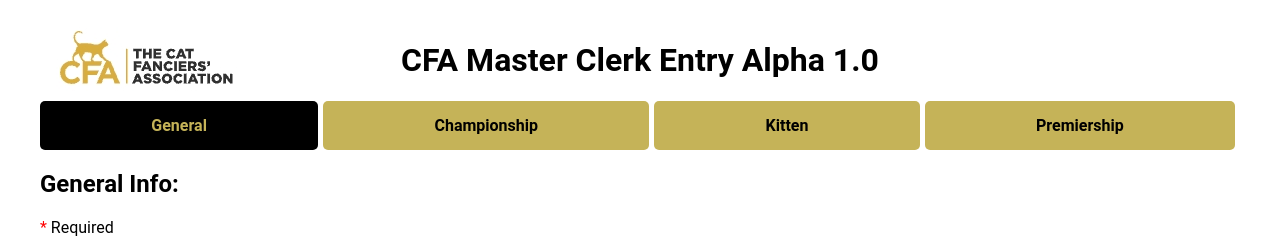
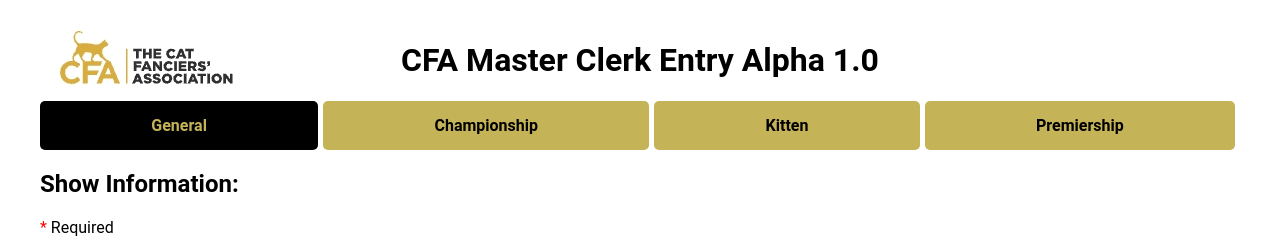
Before and after one commit to cao117/CFAMCEntryBeta, a plain HTML site: page index.html in a window 1280 px wide. Shown: the top 252 px of the page. Drawn offline with Linux system fonts and the light colour scheme.

Commit message:
Update index.html

```diff
--- a/index.html
+++ b/index.html
@@ -204,7 +204,7 @@
 
         <!-- Tab content -->
         <div id="general" class="tab-content active-tab">
-            <h2>General Info:</h2>
+            <h2>Show Information:</h2>
             <p class="required-note"><span style="color: red;">*</span> Required</p>
             <table>
                 <tr>
```
